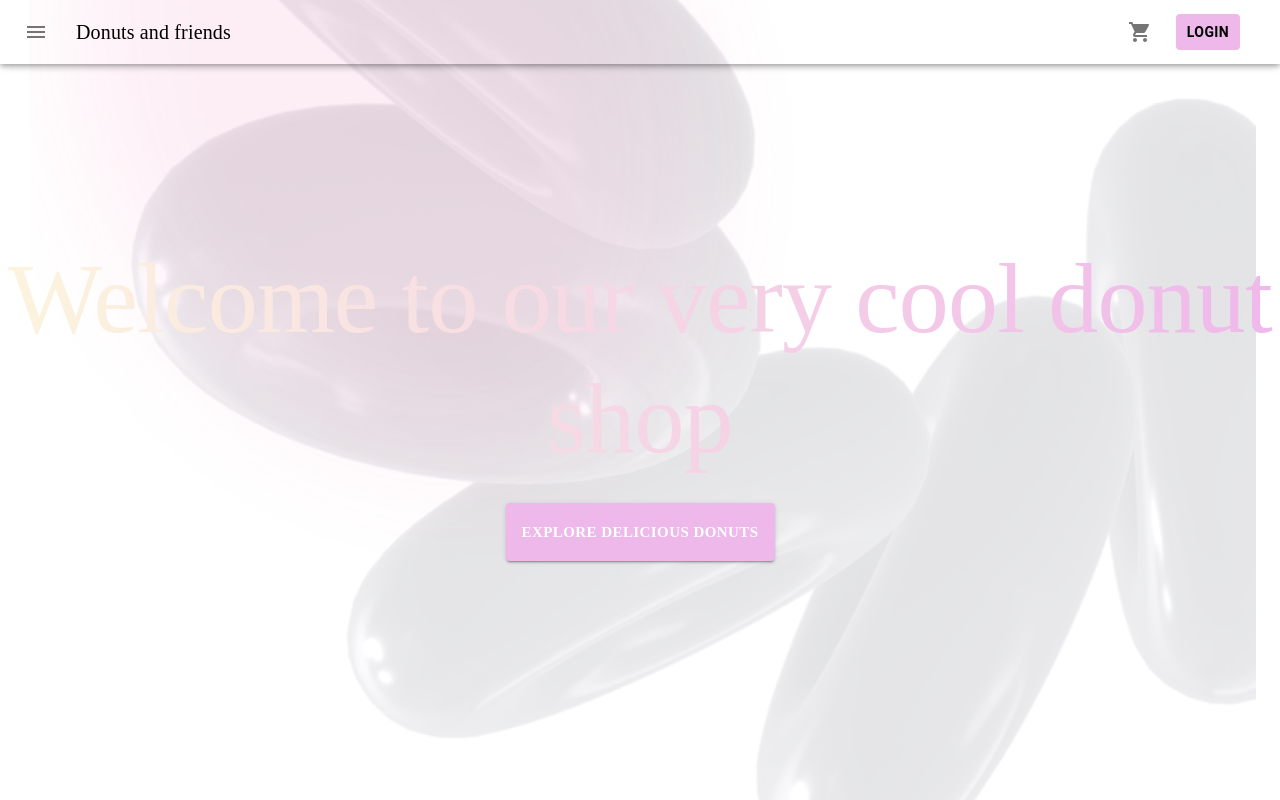
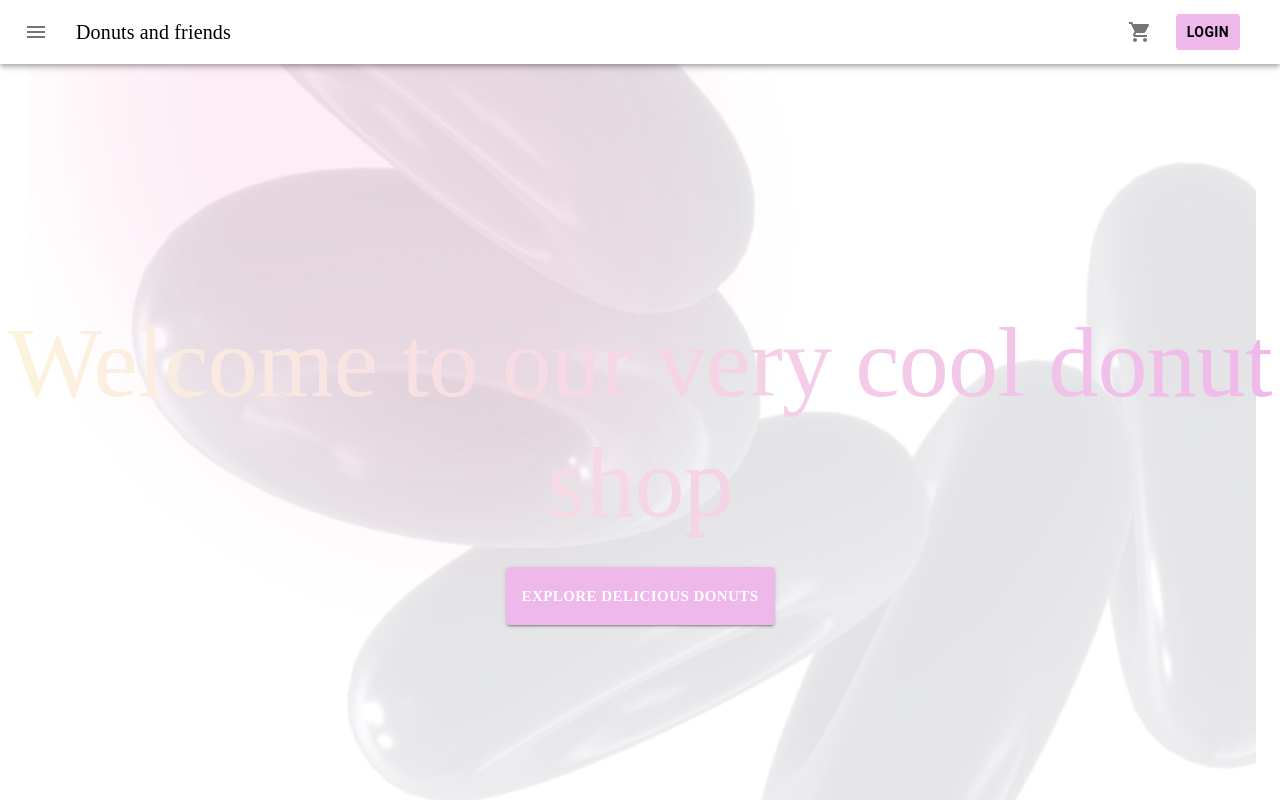
Before and after one commit to jakenordvall/gik2xk-4-projekt, a React (Create React App) app in the folder client/: page / in a window 1280 px wide. Shown: the top 800 px of the page. Built offline with nearby package versions, Linux system fonts and the light colour scheme; a web font is replaced by a local one.

Commit message:
added path to products and a component

```diff
--- a/client/src/App.js
+++ b/client/src/App.js
@@ -1,5 +1,6 @@
 import "./App.css";
-import Welcome from "./views/Welcome.js";
+import Welcome from "./views/Welcome";
+import Products from "./views/Products";
 import Navbar from "./components/Navbar";
 import { Routes, Route } from "react-router-dom";
 
@@ -8,7 +9,8 @@ function App() {
     <>
       <Navbar />
       <Routes>
-        <Route path="/" element={<Welcome />}></Route>
+        <Route exact path="/" element={<Welcome />}></Route>
+        <Route exact path="/products" element={<Products />}></Route>
       </Routes>
     </>
   );
--- a/client/src/components/Navbar.js
+++ b/client/src/components/Navbar.js
@@ -14,7 +14,7 @@ function Navbar() {
   return (
     <>
       <Box>
-        <AppBar position="absolute" sx={{ backgroundColor: "transparent" }}>
+        <AppBar position="static" sx={{ backgroundColor: "transparent" }}>
           <Toolbar>
             <Box sx={{ flexGrow: 1, display: "flex", alignItems: "center" }}>
               <IconButton
--- a/client/src/index.js
+++ b/client/src/index.js
@@ -3,7 +3,6 @@ import ReactDOM from "react-dom/client";
 import "./index.css";
 import App from "./App";
 import { BrowserRouter } from "react-router-dom";
-import { Routes, Route, Link } from "react-router-dom";
 
 const root = ReactDOM.createRoot(document.getElementById("root"));
 root.render(
--- /dev/null
+++ b/client/src/views/Products.js
@@ -0,0 +1,9 @@
+import { Container, Box, Typography, Button } from "@mui/material";
+function Products() {
+  return (
+    <>
+      <h1>MMMMMM DONUTS</h1>
+    </>
+  );
+}
+export default Products;
```
